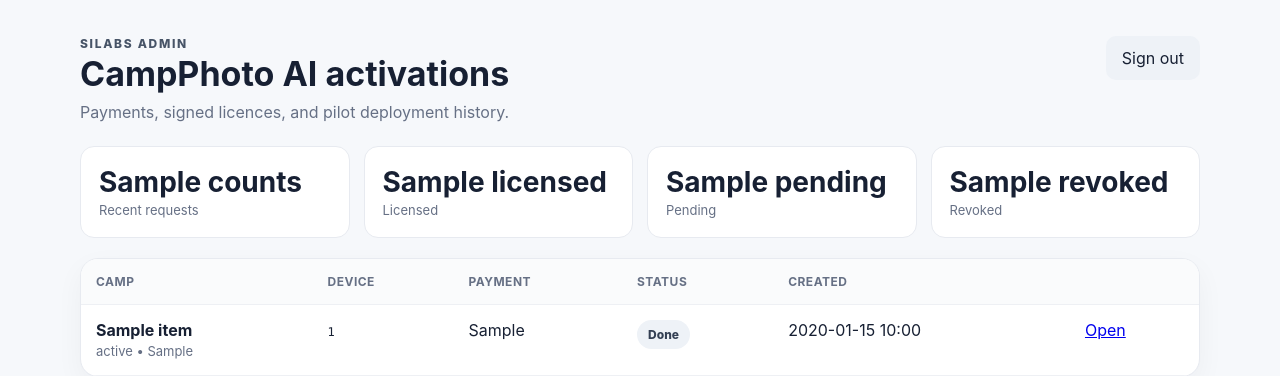
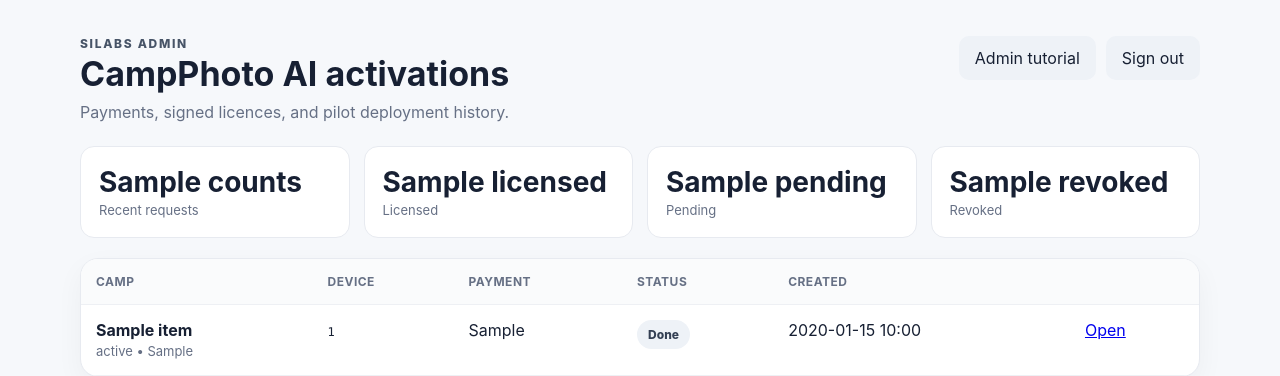
Before and after one commit to Simmyt3r/Camp-photo-ai, a Flask app: template portal/templates/admin_dashboard.html in a window 1280 px wide. Shown: the part 57-433 px from the top of the page. Run offline with Flask 3, Linux system fonts and the light colour scheme; the template is opened without the code that fills it: most values are stand-ins (such as "Sample title", 1, 10 or a date in 2020); some libraries are stand-ins or nearby versions.

Commit message:
Link admin dashboard to tutorial

```diff
--- a/portal/templates/admin_dashboard.html
+++ b/portal/templates/admin_dashboard.html
@@ -3,10 +3,13 @@
 {% block content %}
 <section class="page-heading">
   <div><div class="eyebrow">SILABS ADMIN</div><h1>CampPhoto AI activations</h1><p>Payments, signed licences, and pilot deployment history.</p></div>
-  <form method="post" action="{{ url_for('admin_logout') }}">
-    <input type="hidden" name="_csrf" value="{{ csrf_token() }}">
-    <button class="secondary" type="submit">Sign out</button>
-  </form>
+  <div class="actions">
+    <a class="button secondary" href="{{ url_for('admin_guide') }}">Admin tutorial</a>
+    <form method="post" action="{{ url_for('admin_logout') }}">
+      <input type="hidden" name="_csrf" value="{{ csrf_token() }}">
+      <button class="secondary" type="submit">Sign out</button>
+    </form>
+  </div>
 </section>
 <div class="stats">
   <div class="stat"><strong>{{ counts.all }}</strong><span>Recent requests</span></div>
```
